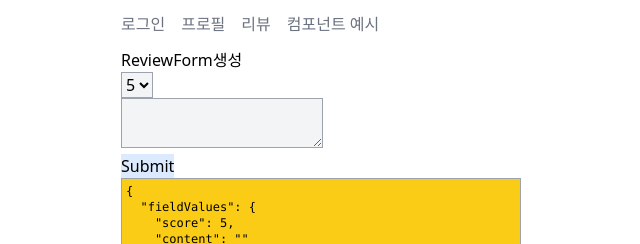
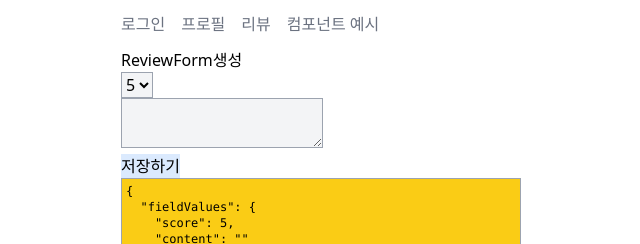
Before and after one commit to yoonakim1027/myproj-react, a React (Create React App) app: page /reviews/new in a window 1280 px wide. Shown: the top 244 px of the page, without its empty margins (319-959 px from the left). Built offline with nearby package versions, Linux system fonts and the light colour scheme.

Commit message:
ReviewForm 컴포넌트에 loading 상탯값 추가

```diff
--- a/src/components/ReviewForm.jsx
+++ b/src/components/ReviewForm.jsx
@@ -2,7 +2,7 @@
 // handleFieldChange : 각 필드 값이 변화 시에 호출
 // handleSubmit : 인자없는 함수. submit 시에 호출.
 
-function ReviewForm({ fieldValues, handleFieldChange, handleSubmit }) {
+function ReviewForm({ fieldValues, handleFieldChange, handleSubmit, loading }) {
   const handleClickedSubmitButton = () => {
     if (handleSubmit) {
       handleSubmit();
@@ -13,12 +13,14 @@ function ReviewForm({ fieldValues, handleFieldChange, handleSubmit }) {
 
   return (
     <div>
+      {loading && '.....loading'}
       <div>
         <select
           name="score"
           value={fieldValues.score}
           onChange={handleFieldChange}
           className="bg-gray-100 border border-gray-400"
+          disabled={loading}
         >
           <option>0</option>
           <option>1</option>
@@ -34,14 +36,18 @@ function ReviewForm({ fieldValues, handleFieldChange, handleSubmit }) {
           value={fieldValues.content}
           onChange={handleFieldChange}
           className="bg-gray-100 border border-gray-400"
+          disabled={loading}
         />
       </div>
       <div>
-        <input
-          type="submit"
+        <button
           className="bg-blue-100 cursor-pointer"
           onClick={() => handleClickedSubmitButton()}
-        />
+          disabled={loading}
+        >
+          {loading && '로딩 아이콘'}
+          저장하기
+        </button>
       </div>
     </div>
   );
--- a/src/pages/reviews/ReviewForm.jsx
+++ b/src/pages/reviews/ReviewForm.jsx
@@ -3,9 +3,13 @@ import Axios from 'axios';
 import DebugStates from 'components/DebugStates';
 import ReviewForm from 'components/ReviewForm';
 import useFieldValues from 'hooks/useFieldValues';
+import { useState } from 'react';
 
 function PageReviewForm() {
   // 상탯값 정의. 훅 호출
+  const [loading, setLoading] = useState(false);
+  const [error, setError] = useState(null);
+
   const navigate = useNavigate();
   const { reviewId } = useParams();
   const { fieldValues, handleFieldChange } = useFieldValues({
@@ -15,13 +19,17 @@ function PageReviewForm() {
 
   // 다양한 함수를 정의
   const saveReview = async () => {
+    setLoading(true); // 통신 중에는 참
+    setError(null);
     const url = 'http://localhost:8000/shop/api/reviews/';
     try {
       await Axios.post(url, fieldValues);
       navigate('/reviews/');
     } catch (e) {
+      setError(e);
       console.error(e);
     }
+    setLoading(false); // 통신 중에는 거짓
   };
 
   // 표현 by jsx
@@ -35,6 +43,7 @@ function PageReviewForm() {
         fieldValues={fieldValues}
         handleFieldChange={handleFieldChange}
         handleSubmit={saveReview}
+        loading={loading}
       />
       <DebugStates reviewId={reviewId} fieldValues={fieldValues} />
     </div>
```
